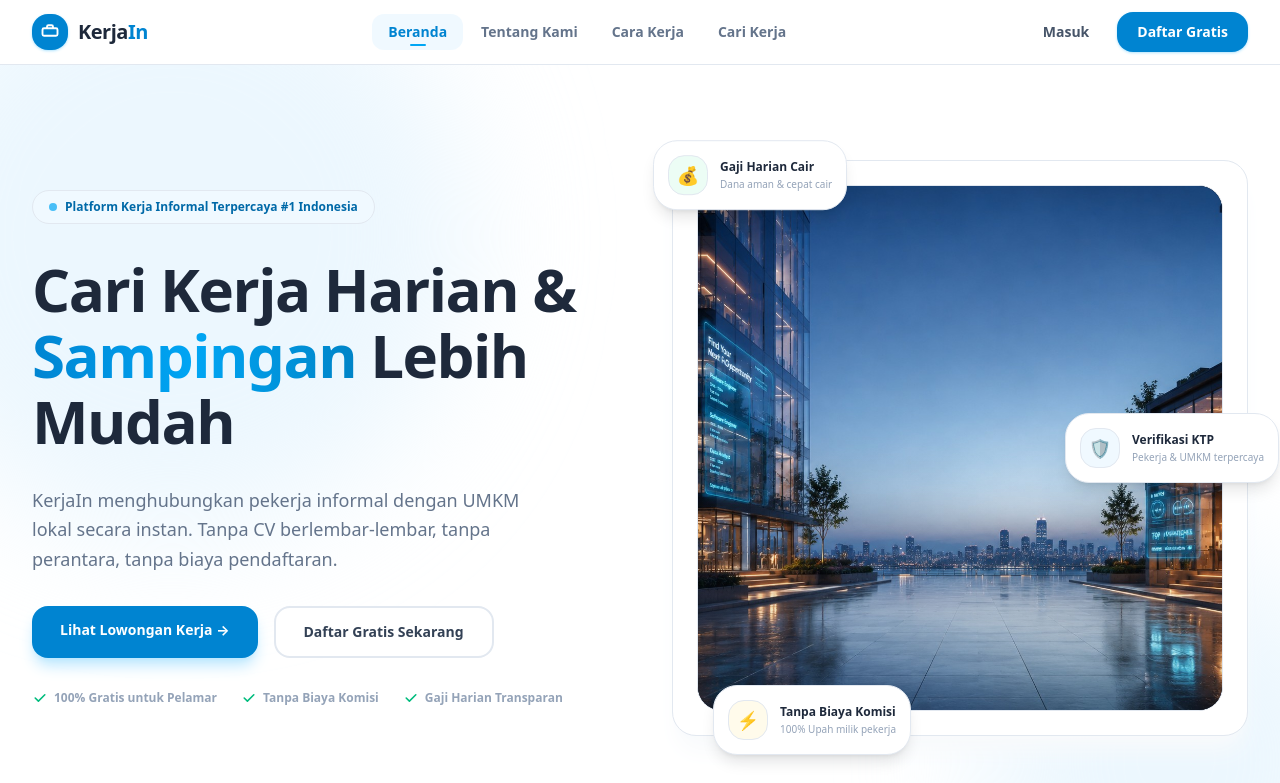
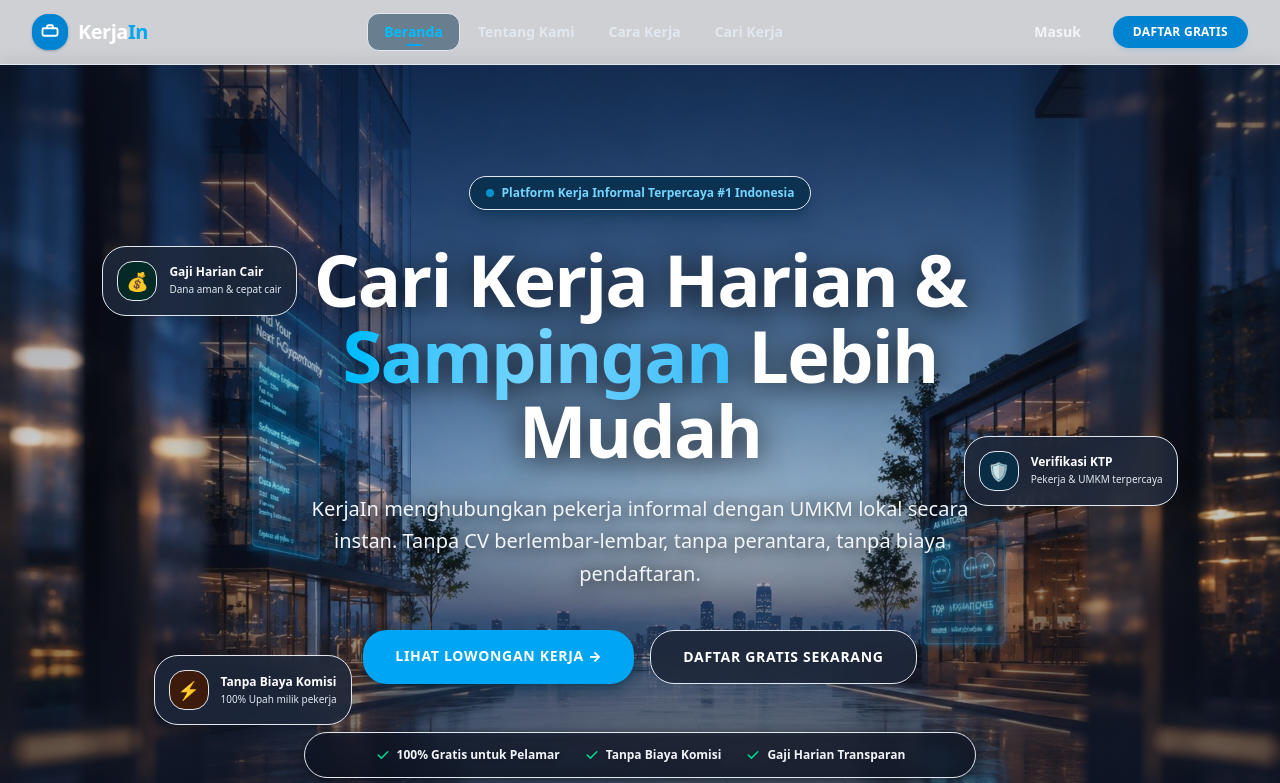
Before and after one commit to ahmadrofiussuud/KerjaIn, a Next.js app: page / in a window 1280 px wide. Shown: the top 783 px of the page. Built offline with nearby package versions, Linux system fonts and the light colour scheme.

Commit message:
feat: redesign hero section to be a full-screen parallax background with overlaid high-contrast copy

```diff
--- a/src/app/page.tsx
+++ b/src/app/page.tsx
@@ -183,119 +183,108 @@ export default function LandingPage() {
       <PublicNavbar />
 
       {/* ─── HERO / BERANDA ─────────────────────────────────────── */}
-      <section id="beranda" className="relative overflow-hidden pt-16 pb-24 lg:pt-24 lg:pb-32">
-        {/* Background gradient blobs */}
-        <div className="absolute -top-32 -left-32 w-[600px] h-[600px] bg-sky-100/60 rounded-full blur-3xl pointer-events-none" />
-        <div className="absolute -bottom-24 -right-24 w-[400px] h-[400px] bg-cyan-100/60 rounded-full blur-3xl pointer-events-none" />
+      <section id="beranda" className="relative min-h-[95vh] flex items-center justify-center overflow-hidden bg-slate-950">
 
-        <div className="relative mx-auto max-w-7xl px-4 sm:px-6 lg:px-8">
-          <div className="grid lg:grid-cols-2 gap-16 items-center">
+        {/* Fullscreen Parallax Background */}
+        <div className="absolute inset-0 w-full h-full z-0">
+          <ScrollFramePlayer frameCount={100} scrollMode="viewport" className="w-full h-full border-0 rounded-none bg-slate-950" />
+          {/* High contrast overlay for text readability */}
+          <div className="absolute inset-0 bg-gradient-to-b from-slate-950/50 via-slate-950/20 to-slate-950/80 pointer-events-none" />
+        </div>
 
-            {/* Left: Copy */}
-            <div className="space-y-8 flex flex-col items-center lg:items-start text-center lg:text-left">
+        {/* Floating Cards (positioned strategically, hidden on mobile for clean style) */}
+        <div className="absolute inset-0 z-10 pointer-events-none hidden md:block max-w-7xl mx-auto px-8">
+          {/* Floating Card 1: Gaji Harian */}
+          <div className="absolute top-[22%] left-[8%] bg-slate-900/85 backdrop-blur-md border border-slate-700/50 rounded-2xl p-3.5 shadow-xl flex items-center gap-3 animate-bounce-slow">
+            <div className="h-10 w-10 rounded-xl bg-emerald-950/80 border border-emerald-500/30 flex items-center justify-center text-lg">
+              💰
+            </div>
+            <div>
+              <h4 className="text-xs font-bold text-white">Gaji Harian Cair</h4>
+              <p className="text-[10px] text-slate-300 mt-0.5">Dana aman & cepat cair</p>
+            </div>
+          </div>
+
+          {/* Floating Card 2: Verifikasi KTP */}
+          <div className="absolute top-[45%] right-[8%] bg-slate-900/85 backdrop-blur-md border border-slate-700/50 rounded-2xl p-3.5 shadow-xl flex items-center gap-3">
+            <div className="h-10 w-10 rounded-xl bg-sky-950/80 border border-sky-500/30 flex items-center justify-center text-lg">
+              🛡️
+            </div>
+            <div>
+              <h4 className="text-xs font-bold text-white">Verifikasi KTP</h4>
+              <p className="text-[10px] text-slate-300 mt-0.5">Pekerja & UMKM terpercaya</p>
+            </div>
+          </div>
+
+          {/* Floating Card 3: Tanpa Biaya Komisi */}
+          <div className="absolute bottom-[20%] left-[12%] bg-slate-900/85 backdrop-blur-md border border-slate-700/50 rounded-2xl p-3.5 shadow-xl flex items-center gap-3 animate-bounce-slow" style={{ animationDelay: "1s" }}>
+            <div className="h-10 w-10 rounded-xl bg-amber-950/80 border border-amber-500/30 flex items-center justify-center text-lg">
+              ⚡
+            </div>
+            <div>
+              <h4 className="text-xs font-bold text-white">Tanpa Biaya Komisi</h4>
+              <p className="text-[10px] text-slate-300 mt-0.5">100% Upah milik pekerja</p>
+            </div>
+          </div>
+        </div>
+
+        {/* Content Overlay */}
+        <div className="relative z-20 mx-auto max-w-4xl px-4 sm:px-6 lg:px-8 py-28 flex flex-col items-center text-center">
           {/* Badge */}
-              <div className="inline-flex items-center gap-2 px-4 py-2 rounded-full bg-sky-50 border border-sky-200 text-sky-700 text-xs font-bold">
-                <span className="h-2 w-2 rounded-full bg-sky-500 animate-pulse" />
+          <div className="inline-flex items-center gap-2 px-4 py-2 rounded-full bg-sky-950/80 border border-sky-500/40 text-sky-300 text-xs font-bold mb-8 shadow-lg shadow-sky-950/50 backdrop-blur-md">
+            <span className="h-2 w-2 rounded-full bg-sky-400 animate-pulse" />
             Platform Kerja Informal Terpercaya #1 Indonesia
           </div>
 
-              <h1 className="text-5xl lg:text-6xl font-extrabold tracking-tight leading-[1.1] text-slate-900 w-full">
+          <h1 className="text-5xl sm:text-6xl md:text-7xl font-black tracking-tight leading-[1.05] text-white max-w-3xl drop-shadow-[0_4px_16px_rgba(0,0,0,0.85)]">
             Cari Kerja Harian &{" "}
-                <span className="bg-gradient-to-r from-sky-600 via-sky-500 to-cyan-500 bg-clip-text text-transparent">
+            <span className="bg-gradient-to-r from-sky-400 via-sky-300 to-cyan-400 bg-clip-text text-transparent">
               Sampingan
             </span>{" "}
             Lebih Mudah
           </h1>
 
-              <p className="text-lg text-slate-600 leading-relaxed max-w-lg">
+          <p className="text-lg sm:text-xl text-slate-200 leading-relaxed max-w-2xl mt-6 drop-shadow-[0_2px_8px_rgba(0,0,0,0.9)] font-medium">
             KerjaIn menghubungkan pekerja informal dengan UMKM lokal secara instan.
             Tanpa CV berlembar-lembar, tanpa perantara, tanpa biaya pendaftaran.
           </p>
 
           {/* CTA Buttons */}
-              <div className="flex flex-wrap justify-center lg:justify-start gap-4 w-full">
+          <div className="flex flex-wrap justify-center gap-4 w-full mt-10">
             <a
               href="#lowongan"
-                  className="px-7 py-3.5 bg-sky-600 hover:bg-sky-500 text-white font-bold rounded-xl shadow-lg shadow-sky-200 hover:shadow-xl hover:shadow-sky-200 hover:-translate-y-0.5 transition-all text-sm"
+              className="px-8 py-4 bg-sky-500 hover:bg-sky-400 text-white font-extrabold rounded-2xl shadow-lg shadow-sky-950/50 hover:shadow-xl hover:shadow-sky-500/20 hover:-translate-y-0.5 transition-all text-sm tracking-wider uppercase cursor-pointer"
             >
               Lihat Lowongan Kerja →
             </a>
             <Link
               href="/register"
-                  className="px-7 py-3.5 bg-white border-2 border-slate-200 hover:border-sky-300 text-slate-800 font-bold rounded-xl hover:shadow-md transition-all text-sm"
+              className="px-8 py-4 bg-slate-900/90 border border-slate-700/80 hover:border-sky-500 text-white font-extrabold rounded-2xl hover:bg-slate-950 transition-all text-sm tracking-wider uppercase backdrop-blur-sm"
             >
               Daftar Gratis Sekarang
             </Link>
           </div>
 
           {/* Trust badges */}
-              <div className="flex flex-wrap items-center justify-center lg:justify-start gap-6 text-xs font-semibold text-slate-500 w-full">
+          <div className="flex flex-wrap items-center justify-center gap-6 mt-12 text-xs font-bold text-slate-200 w-full drop-shadow-[0_2px_4px_rgba(0,0,0,0.8)] bg-slate-950/50 py-3.5 px-6 rounded-2xl border border-slate-800/40 backdrop-blur-sm max-w-2xl">
             <span className="flex items-center gap-1.5">
-                  <svg className="w-4 h-4 text-emerald-500" fill="currentColor" viewBox="0 0 20 20">
+              <svg className="w-4 h-4 text-emerald-400" fill="currentColor" viewBox="0 0 20 20">
                 <path fillRule="evenodd" d="M16.707 5.293a1 1 0 010 1.414l-8 8a1 1 0 01-1.414 0l-4-4a1 1 0 011.414-1.414L8 12.586l7.293-7.293a1 1 0 011.414 0z" clipRule="evenodd"/>
               </svg>
               100% Gratis untuk Pelamar
             </span>
             <span className="flex items-center gap-1.5">
-                  <svg className="w-4 h-4 text-emerald-500" fill="currentColor" viewBox="0 0 20 20">
+              <svg className="w-4 h-4 text-emerald-400" fill="currentColor" viewBox="0 0 20 20">
                 <path fillRule="evenodd" d="M16.707 5.293a1 1 0 010 1.414l-8 8a1 1 0 01-1.414 0l-4-4a1 1 0 011.414-1.414L8 12.586l7.293-7.293a1 1 0 011.414 0z" clipRule="evenodd"/>
               </svg>
               Tanpa Biaya Komisi
             </span>
             <span className="flex items-center gap-1.5">
-                  <svg className="w-4 h-4 text-emerald-500" fill="currentColor" viewBox="0 0 20 20">
+              <svg className="w-4 h-4 text-emerald-400" fill="currentColor" viewBox="0 0 20 20">
                 <path fillRule="evenodd" d="M16.707 5.293a1 1 0 010 1.414l-8 8a1 1 0 01-1.414 0l-4-4a1 1 0 011.414-1.414L8 12.586l7.293-7.293a1 1 0 011.414 0z" clipRule="evenodd"/>
               </svg>
               Gaji Harian Transparan
             </span>
-              </div>
-            </div>
-
-            {/* Right: Premium Mockup Image like MandorIn */}
-            <div className="relative flex justify-center lg:justify-end items-center max-lg:mt-12">
-              <div className="relative w-full max-w-md lg:max-w-none aspect-square bg-slate-50 border border-slate-200/80 rounded-3xl p-6 shadow-xl shadow-slate-100 flex items-center justify-center overflow-visible">
-
-                {/* Main Parallax Scroll Frame Player */}
-                <div className="relative w-full h-full rounded-2xl overflow-hidden border border-slate-200/50 bg-slate-900">
-                  <ScrollFramePlayer frameCount={100} className="border-0 shadow-none rounded-none" />
-                  {/* Subtle overlay gradient */}
-                  <div className="absolute inset-0 bg-gradient-to-t from-slate-900/10 via-transparent to-transparent pointer-events-none" />
-                </div>
-
-                {/* Floating Card 1: Gaji Harian Cair */}
-                <div className="absolute -top-5 -left-5 bg-white border border-slate-200/80 rounded-2xl p-3.5 shadow-lg flex items-center gap-3 animate-bounce-slow max-sm:-left-2">
-                  <div className="h-10 w-10 rounded-xl bg-emerald-50 border border-emerald-100 flex items-center justify-center text-lg">
-                    💰
-                  </div>
-                  <div>
-                    <h4 className="text-xs font-bold text-slate-900">Gaji Harian Cair</h4>
-                    <p className="text-[10px] text-slate-500 mt-0.5">Dana aman & cepat cair</p>
-                  </div>
-                </div>
-
-                {/* Floating Card 2: Verifikasi KTP */}
-                <div className="absolute top-1/2 -right-8 -translate-y-1/2 bg-white border border-slate-200/80 rounded-2xl p-3.5 shadow-lg flex items-center gap-3 max-sm:-right-2">
-                  <div className="h-10 w-10 rounded-xl bg-sky-50 border border-sky-100 flex items-center justify-center text-lg">
-                    🛡️
-                  </div>
-                  <div>
-                    <h4 className="text-xs font-bold text-slate-900">Verifikasi KTP</h4>
-                    <p className="text-[10px] text-slate-500 mt-0.5">Pekerja & UMKM terpercaya</p>
-                  </div>
-                </div>
-
-                {/* Floating Card 3: Tanpa Biaya Komisi */}
-                <div className="absolute -bottom-5 left-10 bg-white border border-slate-200/80 rounded-2xl p-3.5 shadow-lg flex items-center gap-3 max-sm:left-2">
-                  <div className="h-10 w-10 rounded-xl bg-amber-50 border border-amber-100 flex items-center justify-center text-lg">
-                    ⚡
-                  </div>
-                  <div>
-                    <h4 className="text-xs font-bold text-slate-900">Tanpa Biaya Komisi</h4>
-                    <p className="text-[10px] text-slate-500 mt-0.5">100% Upah milik pekerja</p>
-                  </div>
-                </div>
-              </div>
-            </div>
           </div>
         </div>
       </section>
--- a/src/components/features/scroll-frame-player.tsx
+++ b/src/components/features/scroll-frame-player.tsx
@@ -6,9 +6,10 @@ import { cn } from "@/lib/utils";
 interface ScrollFramePlayerProps {
   frameCount?: number;
   className?: string;
+  scrollMode?: "viewport" | "element";
 }
 
-export function ScrollFramePlayer({ frameCount = 100, className }: ScrollFramePlayerProps) {
+export function ScrollFramePlayer({ frameCount = 100, className, scrollMode = "viewport" }: ScrollFramePlayerProps) {
   const containerRef = useRef<HTMLDivElement>(null);
   const canvasRef = useRef<HTMLCanvasElement>(null);
   const imagesRef = useRef<HTMLImageElement[]>([]);
@@ -113,6 +114,16 @@ export function ScrollFramePlayer({ frameCount = 100, className }: ScrollFramePl
   // Monitor scroll position
   useEffect(() => {
     const handleScroll = () => {
+      if (scrollMode === "viewport") {
+        const scrollY = window.scrollY;
+        // Animation completes after scrolling 80% of window height for a good feel
+        const scrollRange = window.innerHeight * 0.8;
+        let fraction = scrollY / scrollRange;
+        fraction = Math.max(0, Math.min(1, fraction));
+        scrollFractionRef.current = fraction;
+        return;
+      }
+
       const container = containerRef.current;
       if (!container) return;
 
@@ -155,7 +166,7 @@ export function ScrollFramePlayer({ frameCount = 100, className }: ScrollFramePl
       window.removeEventListener("scroll", handleScroll);
       resizeObserver.disconnect();
     };
-  }, []);
+  }, [scrollMode]);
 
   return (
     <div
--- a/src/components/layout/public-navbar.tsx
+++ b/src/components/layout/public-navbar.tsx
@@ -58,7 +58,7 @@ export function PublicNavbar() {
           "fixed inset-x-0 top-0 z-50 transition-all duration-300",
           isScrolled
             ? "border-b border-slate-200 bg-white/95 backdrop-blur-md shadow-sm"
-            : "border-b border-slate-100/60 bg-white/90 backdrop-blur-sm"
+            : "border-b border-slate-800/40 bg-slate-950/20 backdrop-blur-sm"
         )}
       >
         <div className="mx-auto max-w-7xl px-4 sm:px-6 lg:px-8">
@@ -66,14 +66,17 @@ export function PublicNavbar() {
 
             {/* Logo */}
             <Link href="/" className="flex items-center gap-2.5 shrink-0">
-              <div className="flex h-9 w-9 items-center justify-center rounded-xl bg-sky-600 text-white shadow-sm shadow-sky-200">
+              <div className="flex h-9 w-9 items-center justify-center rounded-xl bg-sky-600 text-white shadow-sm shadow-sky-900/30">
                 <svg width="18" height="18" viewBox="0 0 24 24" fill="none" stroke="currentColor" strokeWidth="2.5">
                   <path d="M20 7H4a2 2 0 00-2 2v6a2 2 0 002 2h16a2 2 0 002-2V9a2 2 0 00-2-2z" />
                   <path d="M16 7V5a2 2 0 00-2-2h-4a2 2 0 00-2 2v2" />
                 </svg>
               </div>
-              <span className="text-xl font-extrabold text-slate-900 tracking-tight">
-                Kerja<span className="text-sky-600">In</span>
+              <span className={cn(
+                "text-xl font-extrabold tracking-tight transition-colors",
+                isScrolled ? "text-slate-900" : "text-white"
+              )}>
+                Kerja<span className="text-sky-500">In</span>
               </span>
             </Link>
 
@@ -88,8 +91,12 @@ export function PublicNavbar() {
                     className={cn(
                       "relative text-sm font-semibold px-4 py-2 rounded-lg transition-all",
                       isActive
-                        ? "text-sky-600 bg-sky-50"
-                        : "text-slate-600 hover:text-slate-900 hover:bg-slate-100"
+                        ? isScrolled
+                          ? "text-sky-600 bg-sky-50"
+                          : "text-sky-400 bg-sky-950/50 border border-sky-900/40"
+                        : isScrolled
+                          ? "text-slate-600 hover:text-slate-900 hover:bg-slate-100"
+                          : "text-slate-300 hover:text-white hover:bg-white/5"
                     )}
                   >
                     {link.label}
@@ -102,16 +109,21 @@ export function PublicNavbar() {
             </div>
 
             {/* CTA Buttons */}
-            <div className="hidden md:flex items-center gap-3">
+            <div className="hidden md:flex items-center gap-4">
               <Link
                 href="/login"
-                className="text-sm font-semibold text-slate-700 hover:text-sky-600 px-4 py-2 rounded-lg hover:bg-sky-50 transition-all"
+                className={cn(
+                  "text-sm font-bold transition-all px-4 py-2 rounded-lg",
+                  isScrolled
+                    ? "text-slate-700 hover:text-slate-900 hover:bg-slate-100"
+                    : "text-slate-200 hover:text-white hover:bg-white/5"
+                )}
               >
                 Masuk
               </Link>
               <Link
                 href="/register"
-                className="text-sm font-bold bg-sky-600 hover:bg-sky-500 text-white px-5 py-2.5 rounded-xl shadow-sm shadow-sky-200 hover:shadow-md hover:shadow-sky-200 hover:-translate-y-0.5 transition-all"
+                className="px-5 py-2 bg-sky-600 hover:bg-sky-500 text-white font-bold rounded-xl shadow-md shadow-sky-600/10 hover:shadow-lg hover:shadow-sky-500/20 hover:-translate-y-0.5 transition-all text-xs tracking-wide uppercase"
               >
                 Daftar Gratis
               </Link>
```
Lines whose indentation alone changed are shown as unchanged.
